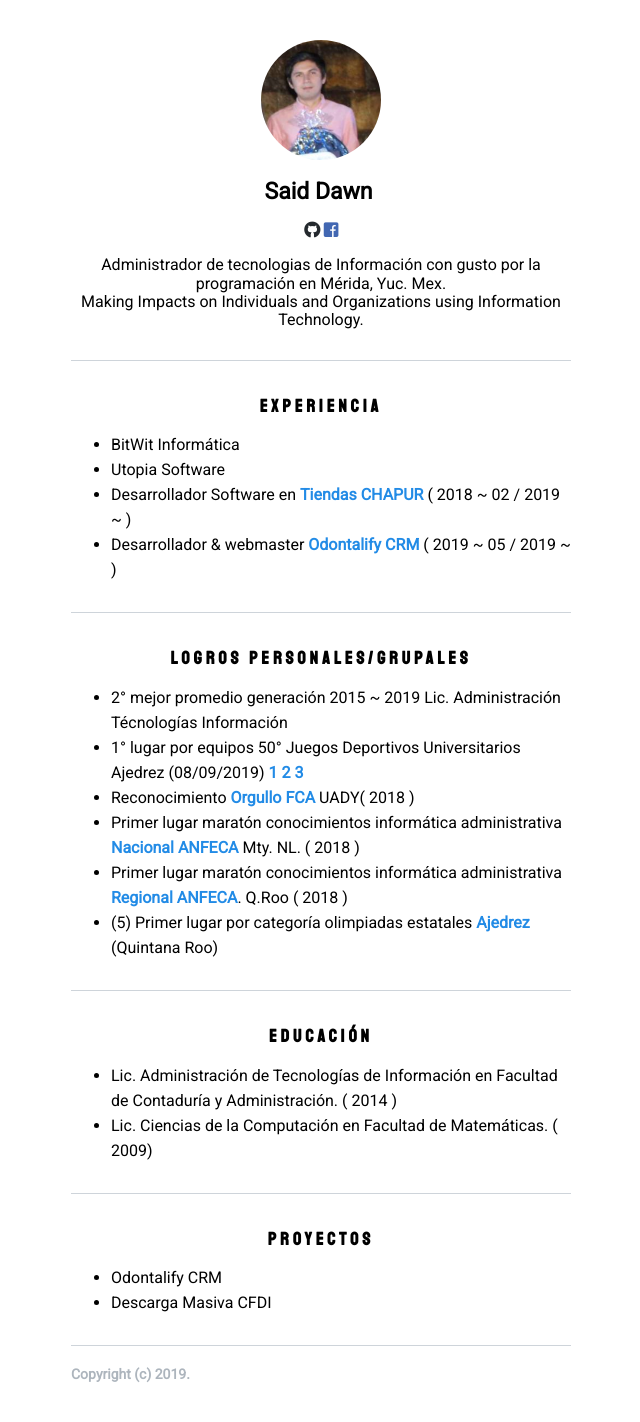
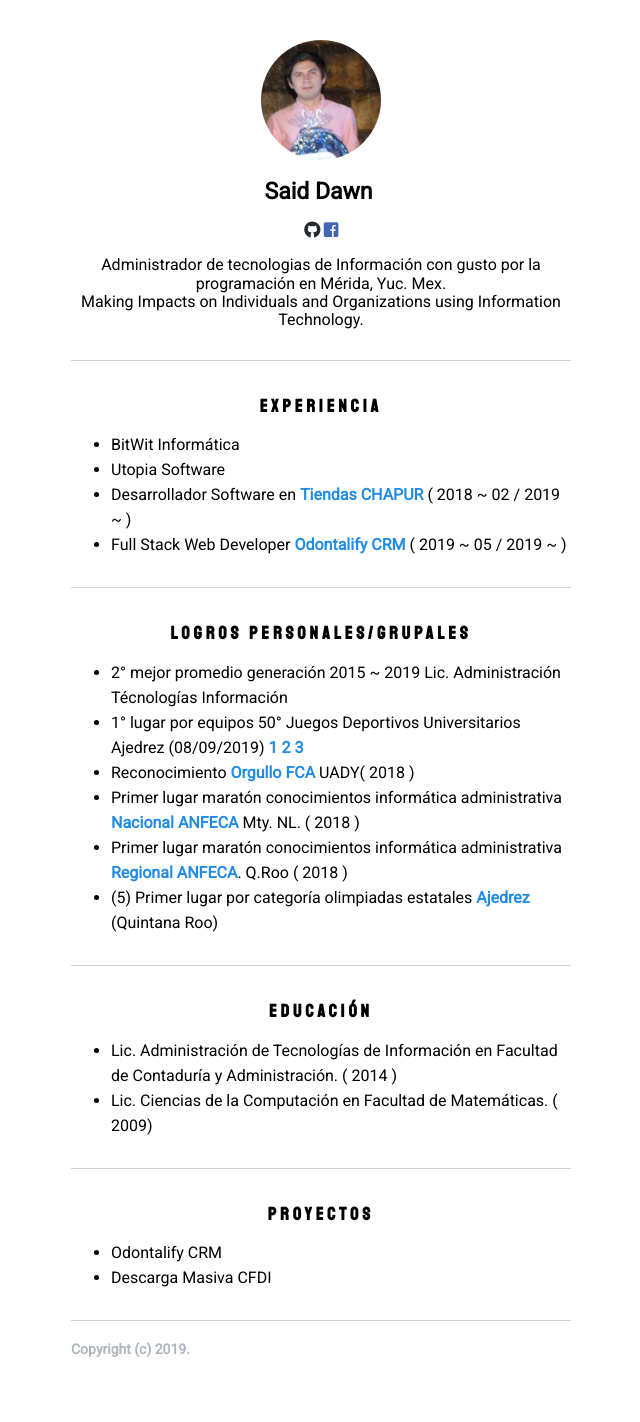
Before and after one commit to Dauun/dauun.github.io, a Jekyll site: the page portfolio/index.html, which Jekyll copies as it is, in a window 1280 px wide. Shown: the whole page, without its empty margins (319-959 px from the left). Built offline with Jekyll 4.4.1, drawn with Linux system fonts in a browser that asks for light colours; nearby versions of some CDN libraries; after the commit the page ends 1397 px from its top, so only the background shows below that.

Commit message:
Update index.html

```diff
--- a/portfolio/index.html
+++ b/portfolio/index.html
@@ -35,7 +35,7 @@
             <li>BitWit Informática</li>
             <li>Utopia Software</li>
             <li>Desarrollador Software en <a href='#'>Tiendas CHAPUR</a> ( 2018 ~ 02 / 2019 ~ )</li>
-            <li>Desarrollador & webmaster <a href='#'>Odontalify CRM</a> ( 2019 ~ 05 / 2019 ~ )</li>
+            <li>Full Stack Web Developer <a href='#'>Odontalify CRM</a> ( 2019 ~ 05 / 2019 ~ )</li>
           </ul>
         </section>
         <section>
```
